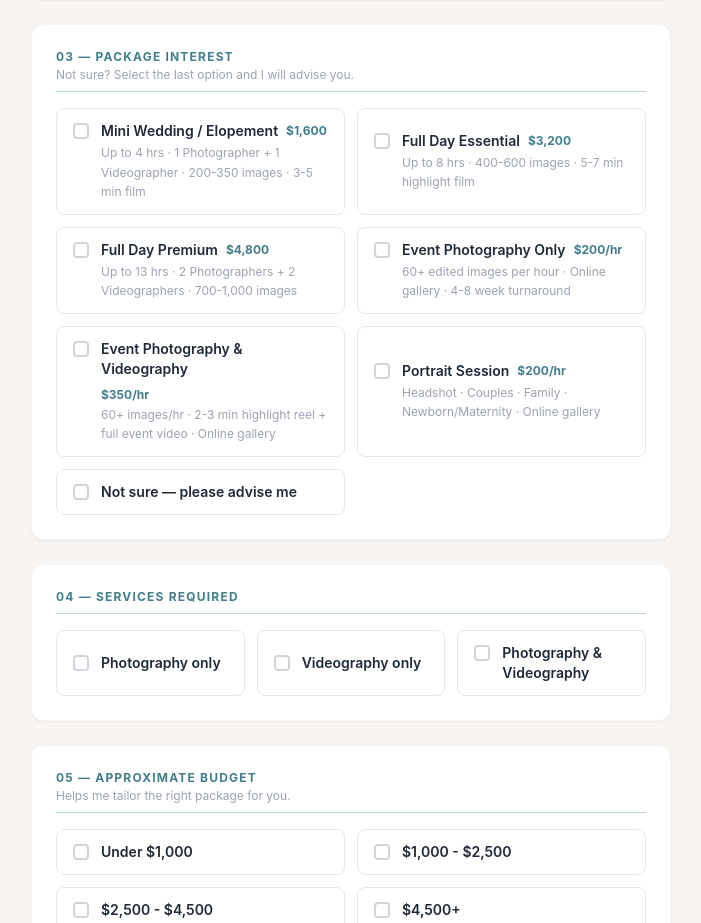
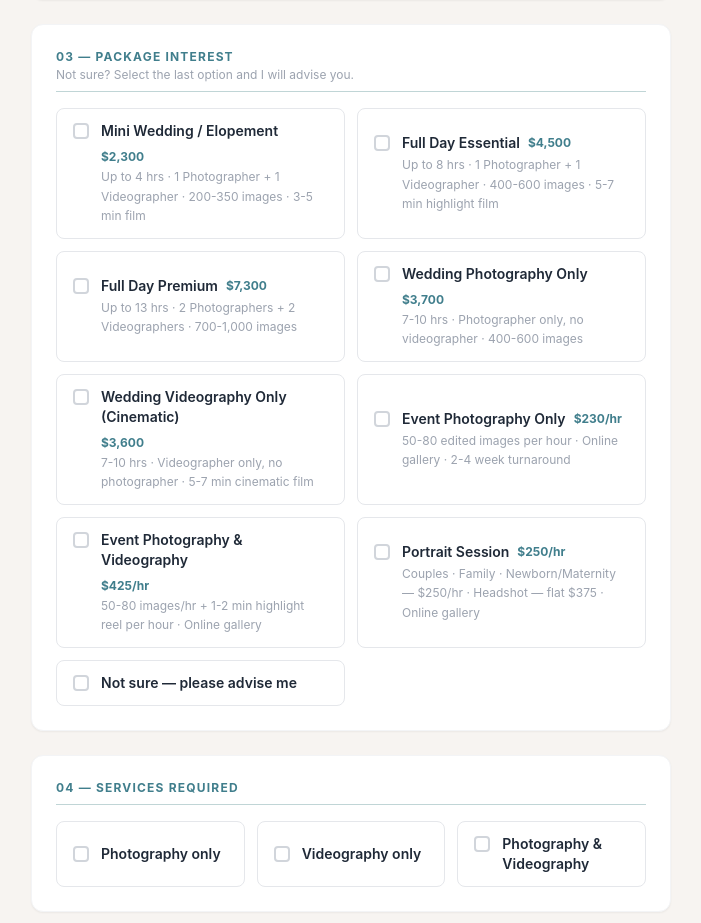
Before and after one commit to johnnynguyen9981/jnguyenco-crm, a Next.js app: page /enquire in a window 1280 px wide. Shown: the part 1143-2066 px from the top of the page, without its empty margins (289-990 px from the left). Built offline with nearby package versions, Linux system fonts and the light colour scheme.

Commit message:
Add files via upload

```diff
--- a/app/enquire/page.tsx
+++ b/app/enquire/page.tsx
@@ -4,13 +4,15 @@ import { useState } from "react";
 
 // ─── Package options ──────────────────────────────────────────────────────────
 const PACKAGES = [
-  { id: "mini_wedding",      label: "Mini Wedding / Elopement",       price: "$1,600",  desc: "Up to 4 hrs · 1 Photographer + 1 Videographer · 200-350 images · 3-5 min film" },
-  { id: "full_day_essential",label: "Full Day Essential",              price: "$3,200",  desc: "Up to 8 hrs · 400-600 images · 5-7 min highlight film" },
-  { id: "full_day_premium",  label: "Full Day Premium",               price: "$4,800",  desc: "Up to 13 hrs · 2 Photographers + 2 Videographers · 700-1,000 images" },
-  { id: "hourly_photo",      label: "Event Photography Only",         price: "$200/hr", desc: "60+ edited images per hour · Online gallery · 4-8 week turnaround" },
-  { id: "hourly_photo_video",label: "Event Photography & Videography",price: "$350/hr", desc: "60+ images/hr · 2-3 min highlight reel + full event video · Online gallery" },
-  { id: "portrait",          label: "Portrait Session",               price: "$200/hr", desc: "Headshot · Couples · Family · Newborn/Maternity · Online gallery" },
-  { id: "not_sure",          label: "Not sure — please advise me",    price: null,      desc: "" },
+  { id: "mini_wedding",       label: "Mini Wedding / Elopement",              price: "$2,300",  desc: "Up to 4 hrs · 1 Photographer + 1 Videographer · 200-350 images · 3-5 min film" },
+  { id: "full_day_essential", label: "Full Day Essential",                    price: "$4,500",  desc: "Up to 8 hrs · 1 Photographer + 1 Videographer · 400-600 images · 5-7 min highlight film" },
+  { id: "full_day_premium",   label: "Full Day Premium",                      price: "$7,300",  desc: "Up to 13 hrs · 2 Photographers + 2 Videographers · 700-1,000 images" },
+  { id: "wedding_photo_only", label: "Wedding Photography Only",              price: "$3,700",  desc: "7-10 hrs · Photographer only, no videographer · 400-600 images" },
+  { id: "wedding_video_only", label: "Wedding Videography Only (Cinematic)",  price: "$3,600",  desc: "7-10 hrs · Videographer only, no photographer · 5-7 min cinematic film" },
+  { id: "hourly_photo",       label: "Event Photography Only",                price: "$230/hr", desc: "50-80 edited images per hour · Online gallery · 2-4 week turnaround" },
+  { id: "hourly_photo_video", label: "Event Photography & Videography",       price: "$425/hr", desc: "50-80 images/hr + 1-2 min highlight reel per hour · Online gallery" },
+  { id: "portrait",           label: "Portrait Session",                      price: "$250/hr", desc: "Couples · Family · Newborn/Maternity — $250/hr · Headshot — flat $375 · Online gallery" },
+  { id: "not_sure",           label: "Not sure — please advise me",           price: null,      desc: "" },
 ];
 
 const EVENT_TYPES = [
@@ -56,7 +58,7 @@ const labelCls = "block text-xs font-semibold text-gray-600 mb-1";
 
 const TODAY = new Date().toISOString().split("T")[0];
 
-const WEDDING_PACKAGES  = new Set(["mini_wedding", "full_day_essential", "full_day_premium"]);
+const WEDDING_PACKAGES  = new Set(["mini_wedding", "full_day_essential", "full_day_premium", "wedding_photo_only", "wedding_video_only"]);
 const NEEDS_PARTNER     = (eventType: string, pkg: string) =>
   eventType.toLowerCase().includes("wedding") || eventType.toLowerCase().includes("elopement") ||
   WEDDING_PACKAGES.has(pkg);
```
